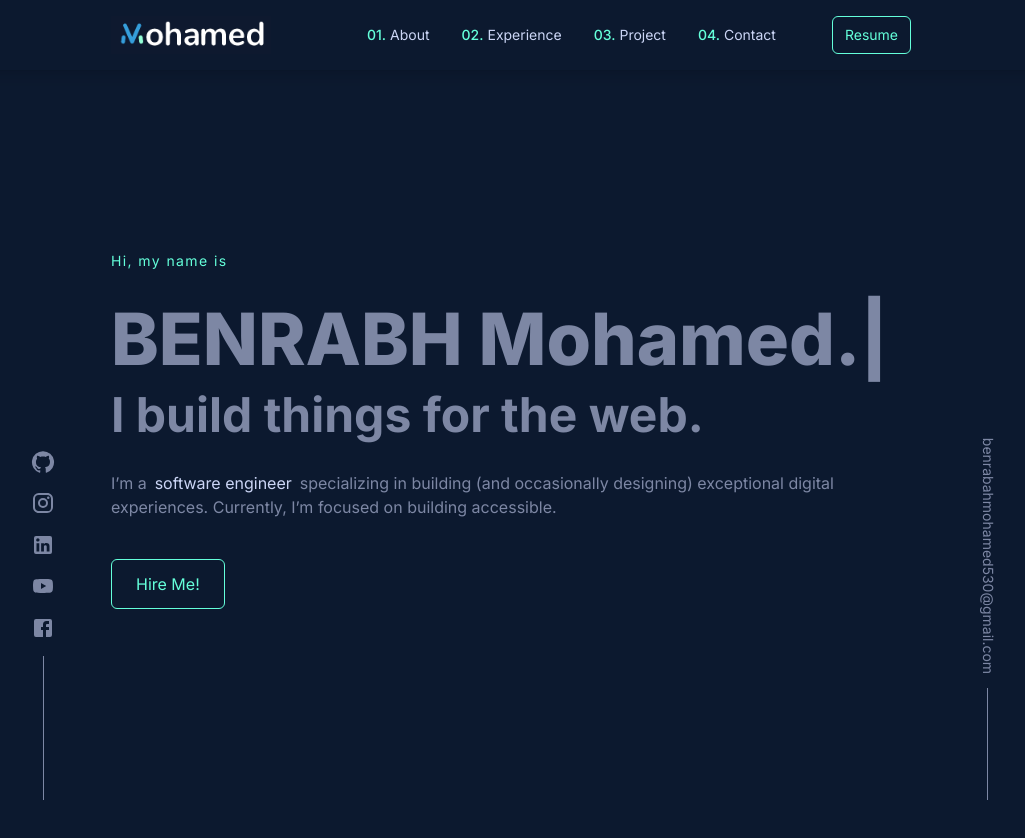
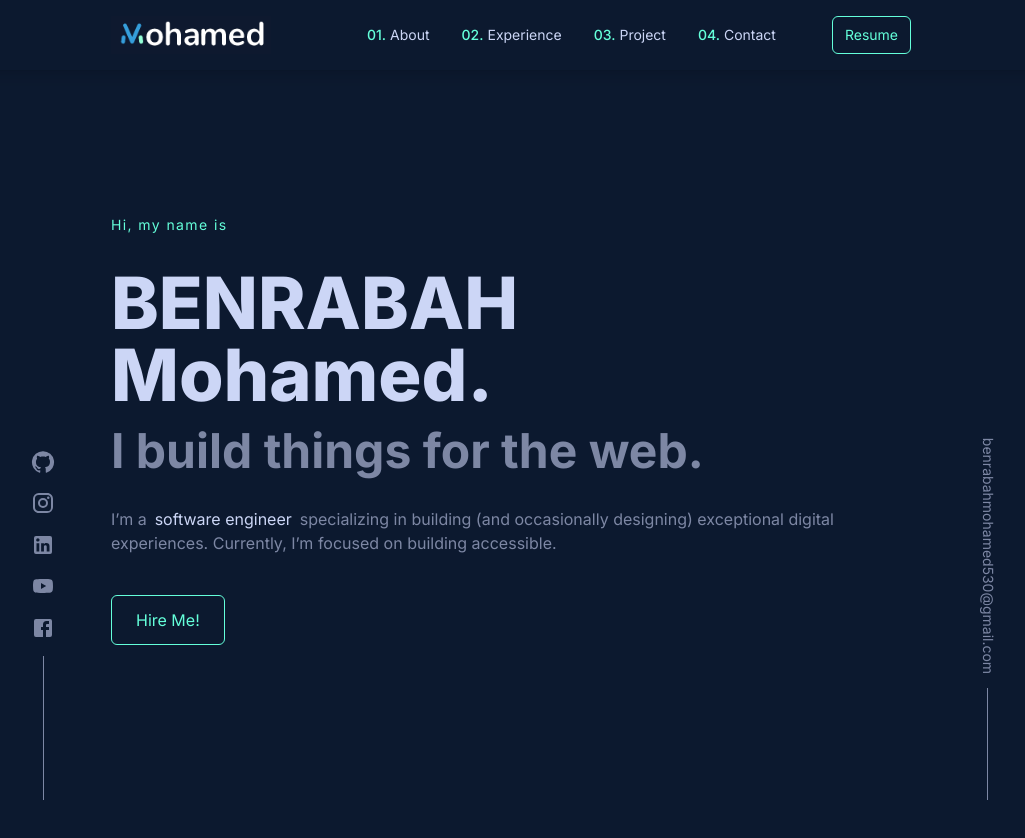
Before and after one commit to mohamed7372/Portfolio, a React (Create React App) app: page / in a window 1280 px wide. Shown: the top 838 px of the page, without its empty margins (129-1154 px from the left). Built offline with nearby package versions, Linux system fonts and the light colour scheme.

Commit message:
remove react typed

```diff
--- a/src/components/sections/Header.jsx
+++ b/src/components/sections/Header.jsx
@@ -4,7 +4,7 @@ import Button from "../ui/Button";
 import AOS from 'aos';
 import 'aos/dist/aos.css'; // You can also use <link> for styles
 
-import Typed from 'react-typed';
+// import Typed from 'react-typed';
 
 const Header = () => {
     useEffect(() => {
@@ -14,13 +14,13 @@ const Header = () => {
     return (
         <div className="responsive min-h-screen flex flex-col justify-center -mt-10 w-full">
             <h6 className="text-primary-200 tracking-widest text-sm" data-aos='fade-down'>Hi, my name is</h6>
-            <h1 className="text-secondary-100 font-extrabold text-4xl md:text-7xl mt-8 mb-4">
-                <Typed
+            <h1 className="text-secondary-100 font-extrabold text-4xl md:text-7xl mt-8 mb-4">BENRABAH Mohamed.
+                {/* <Typed
                     strings={['BENRABH Mohamed.']}
                     typeSpeed={40}
                     backSpeed={50}
                     // attr="placeholder"
-                    loop />
+                    loop /> */}
             </h1>
             <h1 className="text-2xl md:text-5xl font-bold mb-8" data-aos='fade-right'>I build things for the web.</h1>
             <p data-aos='fade-up'>
```
